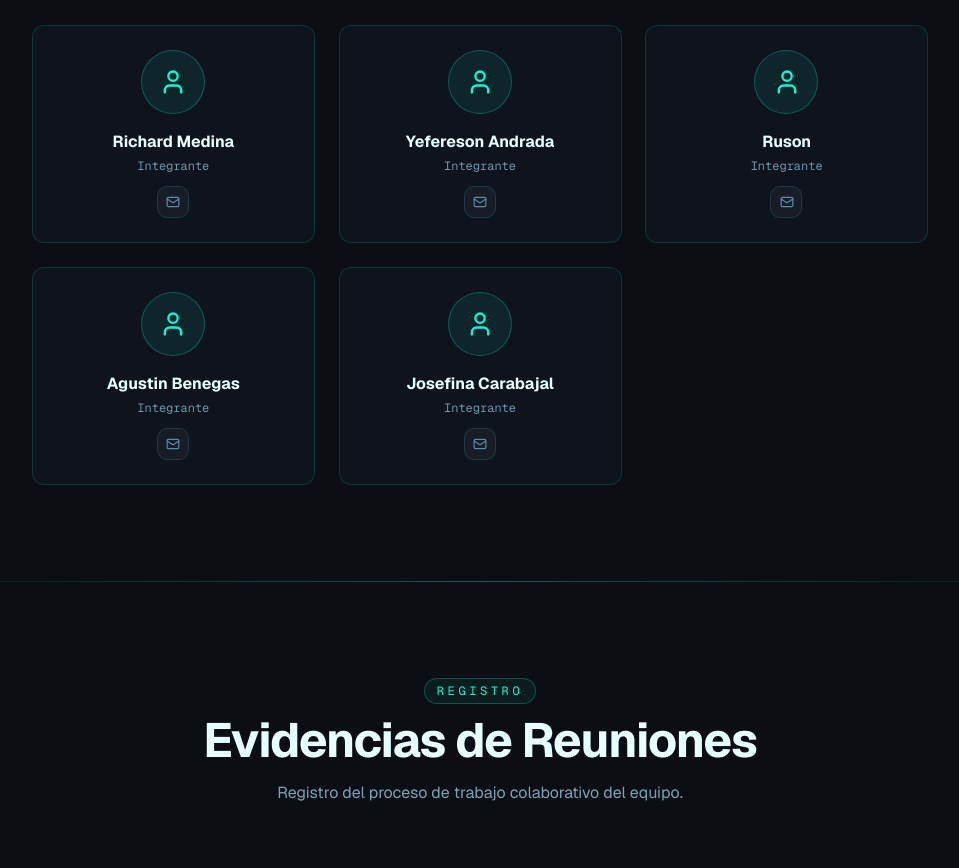
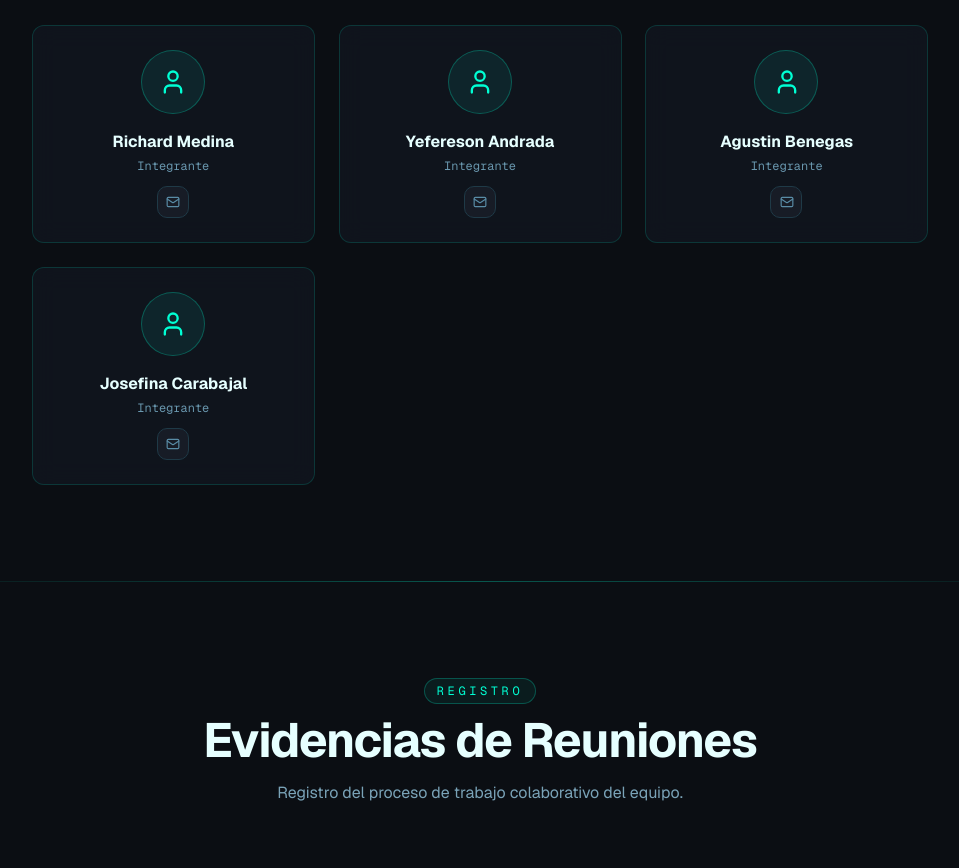
Before and after one commit to rmedina13118/Gauss-Lab_ColabWork-Algebra, a Next.js app: page / in a window 1280 px wide. Shown: the part 6440-7308 px from the top of the page, without its empty margins (160-1119 px from the left). Built offline with nearby package versions, Linux system fonts and the light colour scheme.

Commit message:
feat: remove member Ruson and adjust MemberCard transition logic

```diff
--- a/components/equipo-section.tsx
+++ b/components/equipo-section.tsx
@@ -7,7 +7,6 @@ import { SectionHeading } from "./section-heading"
 const members = [
   { name: "Richard Medina", role: "Integrante" },
   { name: "Yefereson Andrada", role: "Integrante" },
-  { name: "Ruson", role: "Integrante" },
   { name: "Agustin Benegas", role: "Integrante" },
   { name: "Josefina Carabajal", role: "Integrante" },
 ]
@@ -45,9 +44,8 @@ function MemberCard({
   return (
     <div
       ref={ref}
-      className={`glass-card rounded-xl p-6 text-center transition-all duration-700 hover:border-[hsl(170,100%,50%,0.4)] group ${
-        isInView ? "opacity-100 scale-100" : "opacity-0 scale-95"
-      }`}
+      className={`glass-card rounded-xl p-6 text-center transition-all duration-700 hover:border-[hsl(170,100%,50%,0.4)] group ${isInView ? "opacity-100 scale-100" : "opacity-0 scale-95"
+        }`}
       style={{ transitionDelay: `${delay}ms` }}
     >
       {/* Avatar */}
```
